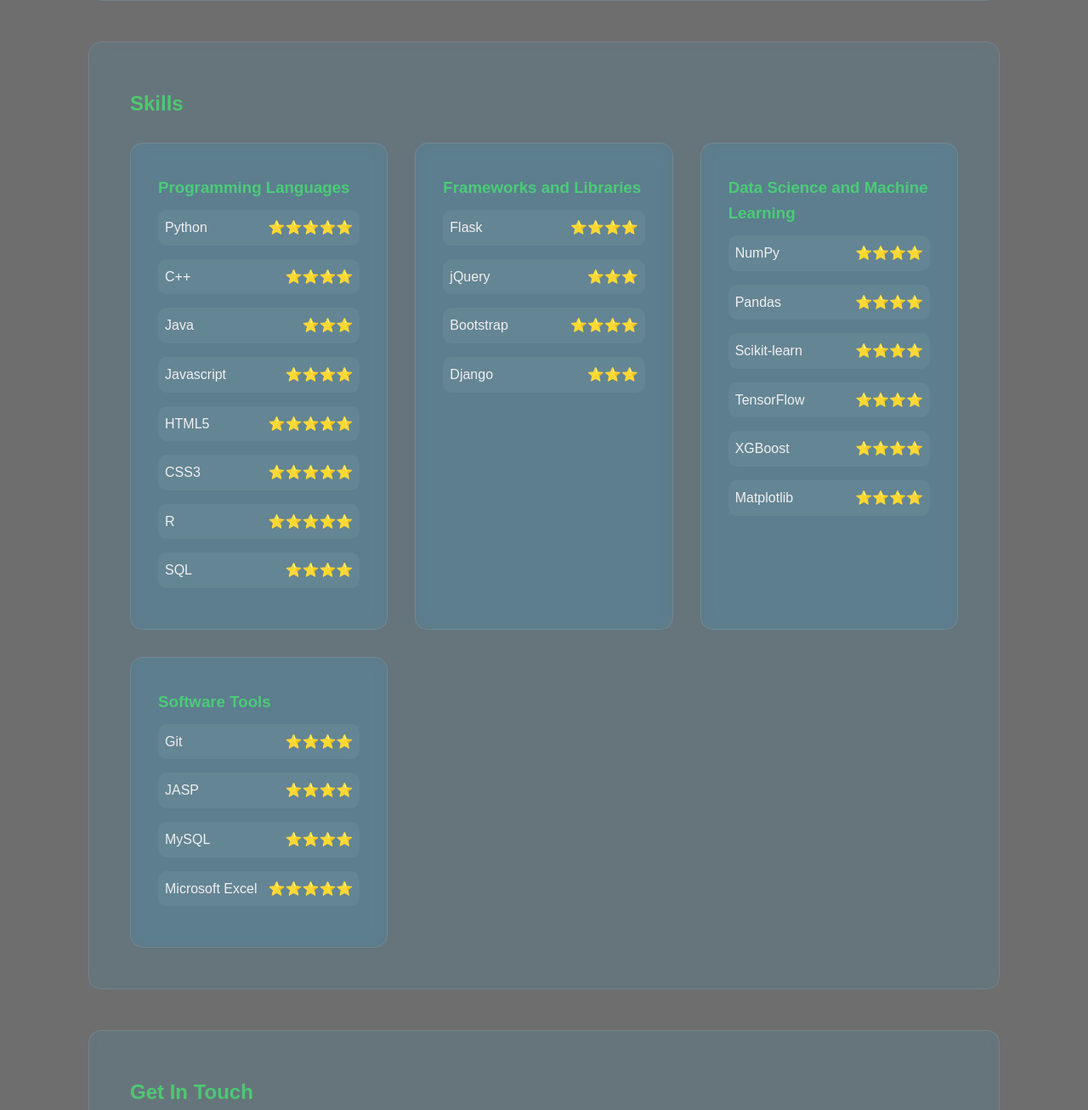
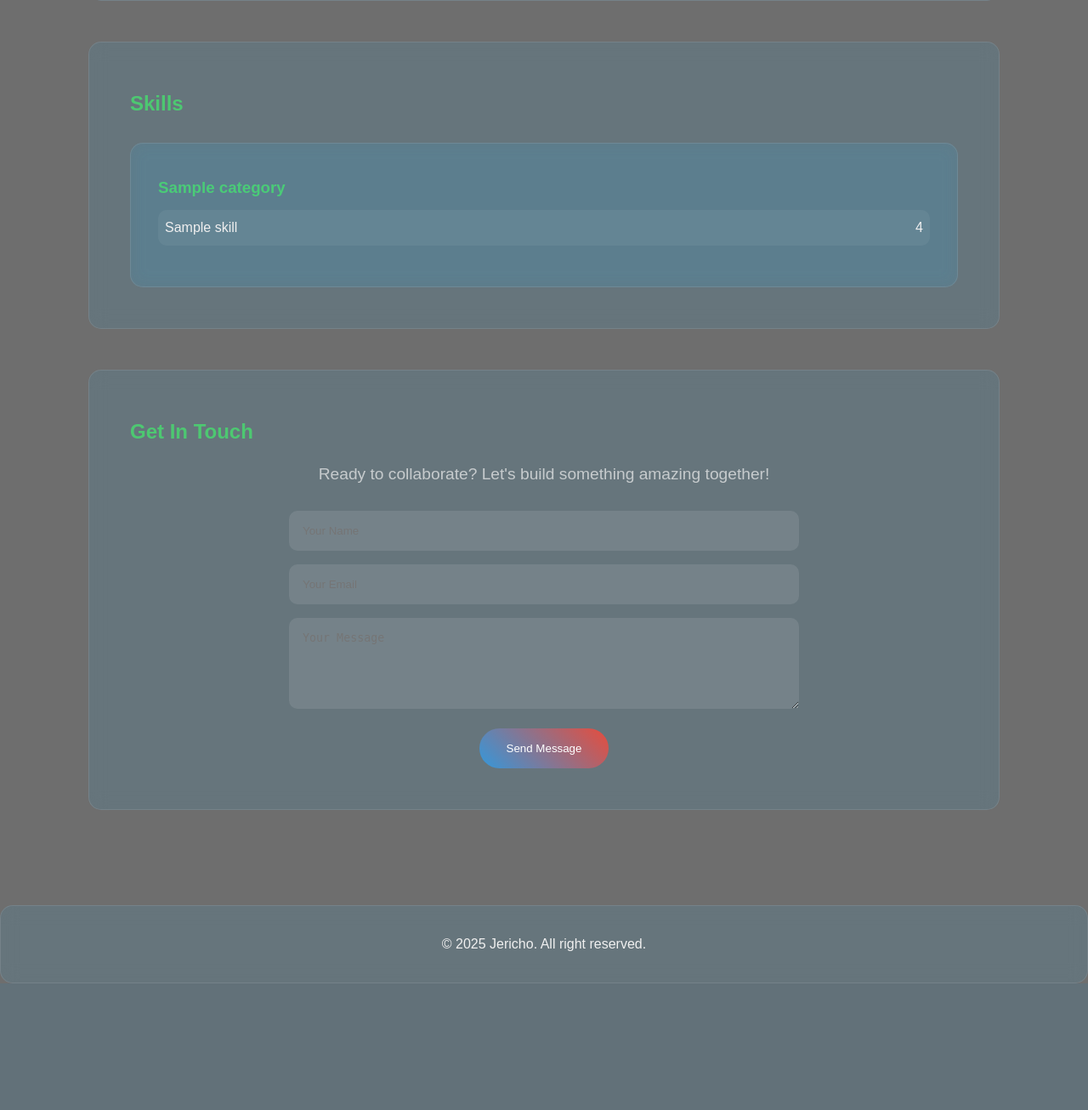
Before and after one commit to jerichobien360/portfolio-website, a Flask app: template templates/index.html in a window 1280 px wide. Shown: the part 1135-2441 px from the top of the page at 85% size. After the commit the page ends 2292 px from the top, so only its background shows below. Run offline with Flask 3, Linux system fonts and the light colour scheme; tables that the repository leaves empty hold one stand-in row (values such as "Sample post"); the template is opened without the code that fills it: values that come from a table or form of the project are taken from there, most other values are stand-ins (such as "Sample title", 1, 10 or a date in 2020).

Commit message:
Update index.html

```diff
--- a/templates/index.html
+++ b/templates/index.html
@@ -61,115 +61,23 @@
             </div>
         </section>
 
+
         <section id="skills" class="glass">
             <h2 class="fade-text">Skills</h2>
             <div class="skills-grid">
+                {% for category in skills_by_category %}
                 <div class="skill-category">
-                    <h3 class="fade-text">Programming Languages</h3>
+                    <h3 class="fade-text">{{ category }}</h3>
+                    {% for skill in skills_by_category[category] %}
                     <div class="skill-item">
-                        <span>Python</span>
-                        <span>⭐⭐⭐⭐⭐</span>
+                        <span>{{ skill.name }}</span>
+                        <span>{{ skill.get_stars() }}</span>
                     </div>
-                    <div class="skill-item">
-                        <span>C++</span>
-                        <span>⭐⭐⭐⭐</span>
-                    </div>
-                    <div class="skill-item">
-                        <span>Java</span>
-                        <span>⭐⭐⭐</span>
-                    </div>
-                    <div class="skill-item">
-                        <span>Javascript</span>
-                        <span>⭐⭐⭐⭐</span>
-                    </div>
-                    <div class="skill-item">
-                        <span>HTML5</span>
-                        <span>⭐⭐⭐⭐⭐</span>
-                    </div>
-                    <div class="skill-item">
-                        <span>CSS3</span>
-                        <span>⭐⭐⭐⭐⭐</span>
-                    </div>
-                    <div class="skill-item">
-                        <span>R</span>
-                        <span>⭐⭐⭐⭐⭐</span>
-                    </div>
-                    <div class="skill-item">
-                        <span>SQL</span>
-                        <span>⭐⭐⭐⭐</span>
-                    </div>
+                    {% endfor %}
                 </div>
-
-                <div class="skill-category">
-                    <h3 class="fade-text">Frameworks and Libraries</h3>
-                    <div class="skill-item">
-                        <span>Flask</span>
-                        <span>⭐⭐⭐⭐</span>
-                    </div>
-                    <div class="skill-item">
-                        <span>jQuery</span>
-                        <span>⭐⭐⭐</span>
-                    </div>
-                    <div class="skill-item">
-                        <span>Bootstrap</span>
-                        <span>⭐⭐⭐⭐</span>
-                    </div>
-                    <div class="skill-item">
-                        <span>Django</span>
-                        <span>⭐⭐⭐</span>
-                    </div>
-                </div>
-
-                <div class="skill-category">
-                    <h3 class="fade-text">Data Science and Machine Learning</h3>
-                        <div class="skill-item">
-                            <span>NumPy</span>
-                            <span>⭐⭐⭐⭐</span>
-                        </div>
-                        <div class="skill-item">
-                            <span>Pandas</span>
-                            <span>⭐⭐⭐⭐</span>
-                        </div>
-                        <div class="skill-item">
-                            <span>Scikit-learn</span>
-                            <span>⭐⭐⭐⭐</span>
-                        </div>
-                        <div class="skill-item">
-                            <span>TensorFlow</span>
-                            <span>⭐⭐⭐⭐</span>
-                        </div>
-                        <div class="skill-item">
-                            <span>XGBoost</span>
-                            <span>⭐⭐⭐⭐</span>
-                        </div>
-                        <div class="skill-item">
-                            <span>Matplotlib</span>
-                            <span>⭐⭐⭐⭐</span>
-                        </div>
-                </div>
-
-                <div class="skill-category">
-                    <h3 class="fade-text">Software Tools</h3>
-                    <div class="skill-item">
-                        <span>Git</span>
-                        <span>⭐⭐⭐⭐</span>
-                    </div>
-                    <div class="skill-item">
-                        <span>JASP</span>
-                        <span>⭐⭐⭐⭐</span>
-                    </div>
-                    <div class="skill-item">
-                        <span>MySQL</span>
-                        <span>⭐⭐⭐⭐</span>
-                    </div>
-                    <div class="skill-item">
-                        <span>Microsoft Excel</span>
-                        <span>⭐⭐⭐⭐⭐</span>
-                    </div>
-                </div>
+                {% endfor %}
             </div>
         </section>
-
 
         <section id="contact" class="glass">
             <h2 class="fade-text">Get In Touch</h2>
```
